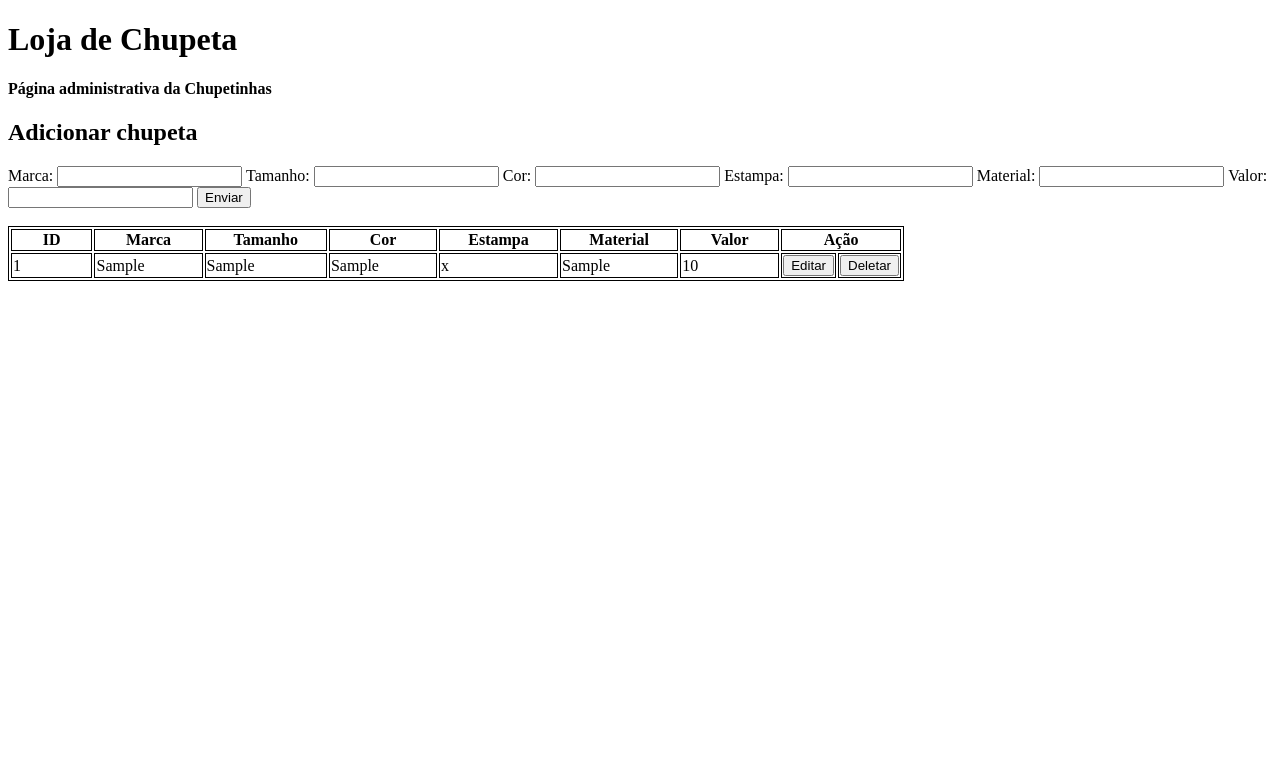
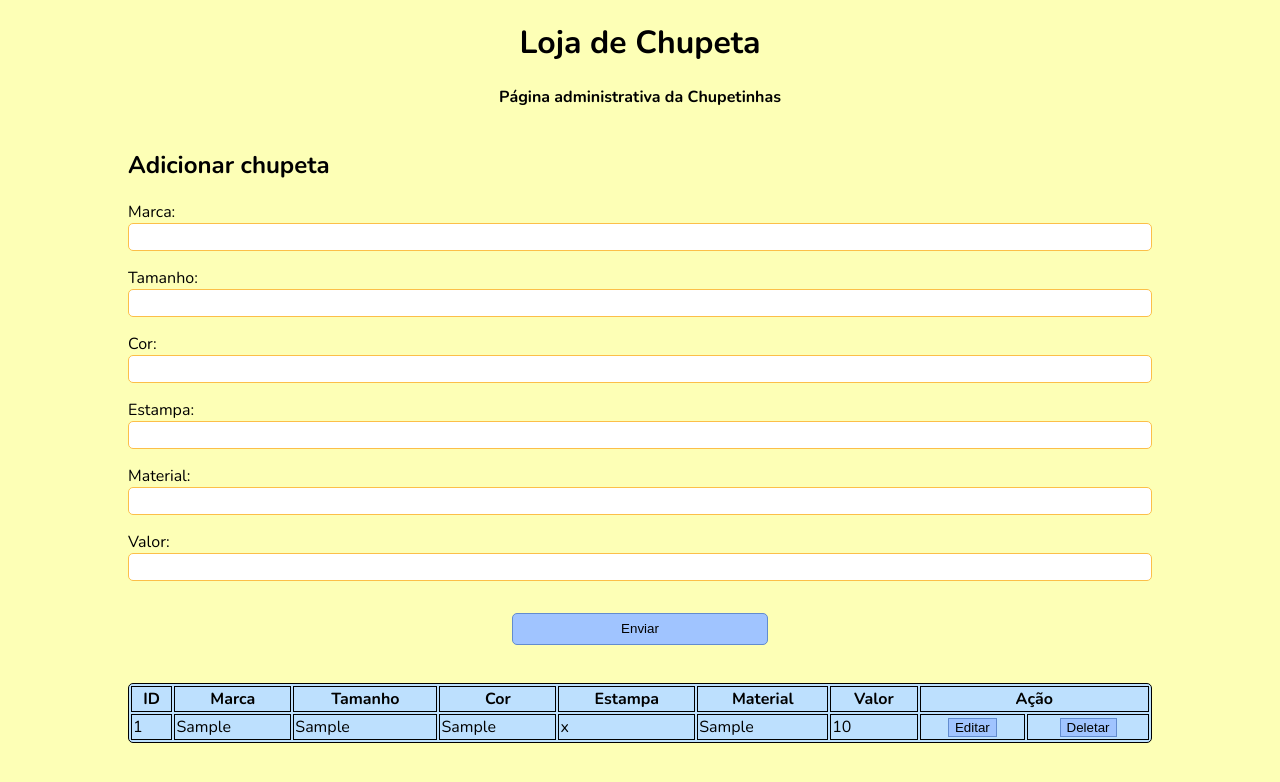
Before and after one commit to RafaBobsin/crud-grupoD, a PHP site: page /antigo/index.php in a window 1280 px wide. Shown: the top 782 px of the page. Run offline with PHP 8.4, Linux system fonts and the light colour scheme; tables that the repository leaves empty or names only in its code hold one stand-in row (values such as "Sample post").

Commit message:
Fizemo bolo

```diff
--- a/antigo/index.php
+++ b/index.php
@@ -6,7 +6,11 @@
     <meta charset="UTF-8">
     <meta http-equiv="X-UA-Compatible" content="IE=edge">
     <meta name="viewport" content="width=device-width, initial-scale=1.0">
+    <link rel="stylesheet" type="text/css" href="styles/main.css">
     <title>Loja de Chupeta</title>
+    <link rel="preconnect" href="https://fonts.googleapis.com/%22%3E">
+    <link rel="preconnect" href="https://fonts.gstatic.com/" crossorigin>
+    <link href="https://fonts.googleapis.com/css2?family=Nunito:wght@300;600;700;800&display=swap" rel="stylesheet">
 </head>
 <body>
     <h1>Loja de Chupeta</h1>
@@ -26,7 +30,7 @@
         <input type="text" name="material">
         <label for="valor">Valor: </label>
         <input type="text" name="valor" required>
-        <input type="submit" value="Enviar"/>
+        <input id="btn" type="submit" value="Enviar"/>
     </form>
 
     <br>
@@ -61,11 +65,11 @@
                         <td>".$row['valor']."</td>
 
                         <form action='alterar.php' method='POST'>
-                            <td>"."<button type='submit' name='id_produto' value='".$row['id_produto']."'>Editar</button>"."</td>
+                            <td class='alinhar'>"."<button class='btns' type='submit' name='id_produto' value='".$row['id_produto']."'>Editar</button>"."</td>
                         </form>
 
                         <form action='deletar.php' method='POST'>
-                            <td>"."<button type='submit' name='delete' value='".$row['id_produto']."'>Deletar</button>"."</td>
+                            <td class='alinhar'>"."<button class='btns' type='submit' name='delete' value='".$row['id_produto']."'>Deletar</button>"."</td>
                         </form>
                     </tr>";
                 }
@@ -75,11 +79,3 @@
 
 </body>
 </html>
-
-<style>
-    table, th, td { border:1px solid black; }
-
-    table{ width: 70vw; }
-
-    th{ width: 40vw; }
-</style>
--- /dev/null
+++ b/styles/main.css
@@ -0,0 +1,79 @@
+body{
+    background-color: #fdffb6/*#fff0af*/;
+    display: flex;
+    flex-direction: column;
+    width: 90vw;
+    margin: auto;
+    font-family: 'Nunito', sans-serif;
+}
+
+h1, h4{
+    text-align: center;
+}
+
+h1{
+    margin-bottom: 0;
+}
+
+h2{
+    margin-left: 5vw;
+}
+
+form{
+    display: flex;
+    flex-direction: column;
+    width: 80vw;
+    margin: auto;
+}
+
+form input{
+    margin-bottom: 2vh;
+    height: 3vh;
+    padding-left: 1vw;
+    padding-right: 1vw;
+    border-radius: 5px;
+    border: 1px solid #fcbf49;
+}
+
+form #btn{
+    width: 20vw;
+    align-self: center;
+    margin-top: 2vh;
+    background-color: #a0c4ff;
+    border: 1px solid #628ccf;
+    height: 4vh;
+    border-radius: 5px;
+}
+
+.tabela{
+    margin: auto;
+    margin-bottom: 5vh;
+}
+
+.btns{
+    background-color: #a0c4ff;
+    border: 1px solid #628ccf;
+}
+
+.alinhar{
+    text-align: center;
+}
+
+table, th, td {
+    border: 1px solid black;
+    background-color: #bde0fe;
+}
+
+table{
+    width: 80vw;
+    border-radius: 5px
+}
+
+th{
+    width: 35w;
+}
+
+#tituloEdit{
+    text-align: center;
+    margin-top: 5vh;
+}
```
Also changed, not shown: alterar.php (renamed from antigo/alterar.php, +9 -3 lines), adicionar.php (renamed from antigo/adicionar.php), deletar.php (renamed from antigo/deletar.php).
